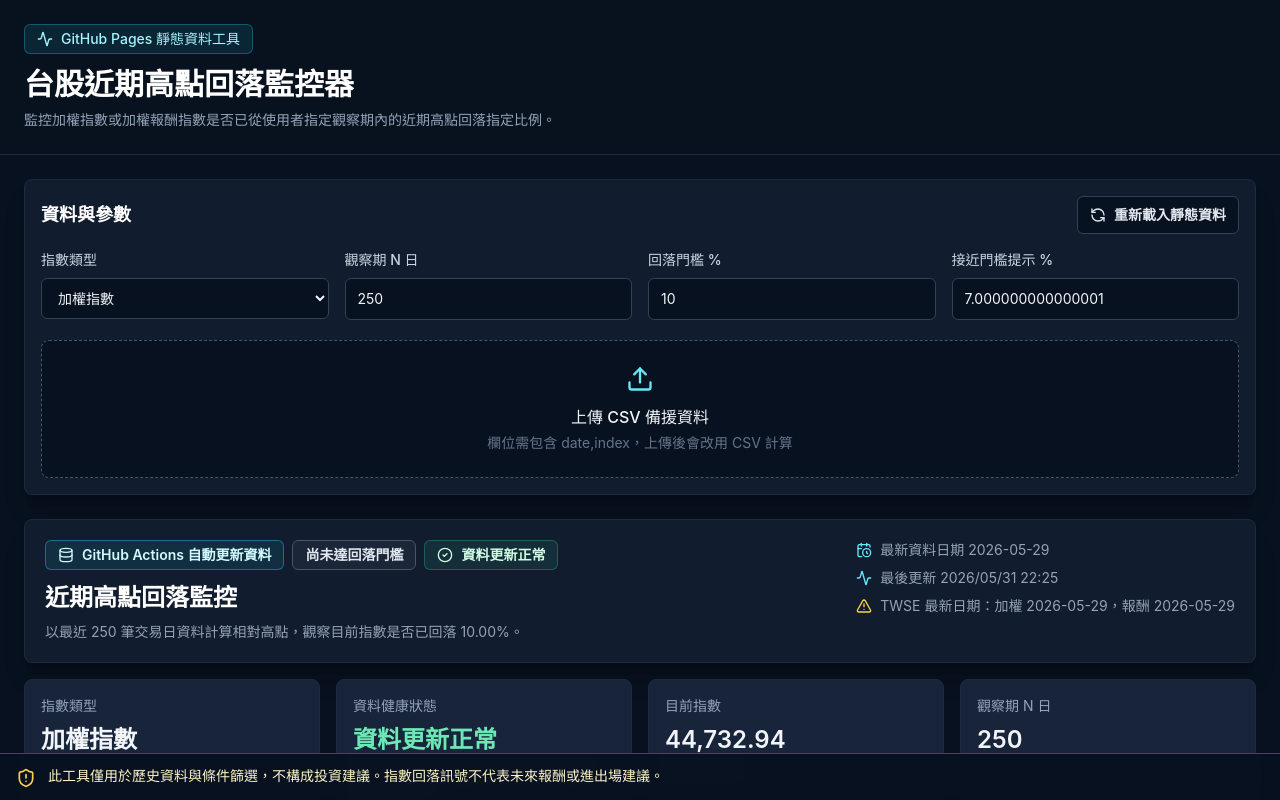
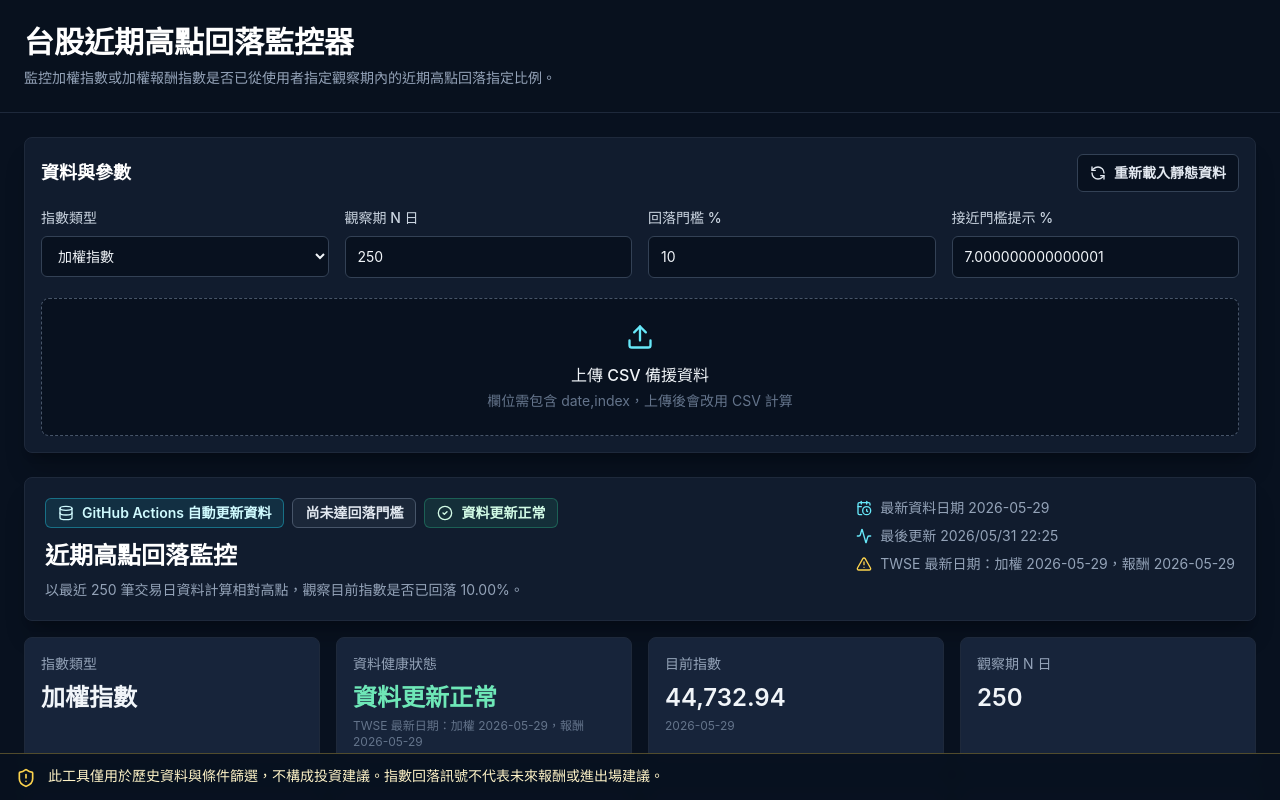
Before and after one commit to tzuhsien-dev/taiex-pullback-monitor, a React (Vite) app: page / in a window 1280 px wide. Shown: the top 800 px of the page. Built offline with nearby package versions, Linux system fonts and the light colour scheme.

Commit message:
Remove header data tool badge

```diff
--- a/src/App.tsx
+++ b/src/App.tsx
@@ -1,5 +1,4 @@
 import { useEffect, useMemo, useState } from 'react';
-import { Activity } from 'lucide-react';
 import { AlertSummary } from './components/AlertSummary';
 import { DashboardCards } from './components/DashboardCards';
 import { IndexChart } from './components/IndexChart';
@@ -112,10 +111,6 @@ function App() {
     <div className="min-h-screen bg-ink pb-28 text-slate-100">
       <header className="border-b border-slate-800 bg-ink/90">
         <div className="mx-auto max-w-7xl px-4 py-6 sm:px-6">
-          <div className="mb-3 inline-flex items-center gap-2 rounded-md border border-cyan-400/30 bg-cyan-400/10 px-3 py-1 text-sm font-medium text-cyan-200">
-            <Activity className="h-4 w-4" />
-            GitHub Pages 靜態資料工具
-          </div>
           <h1 className="text-2xl font-semibold text-white sm:text-3xl">台股近期高點回落監控器</h1>
           <p className="mt-2 max-w-3xl text-sm text-slate-400">
             監控加權指數或加權報酬指數是否已從使用者指定觀察期內的近期高點回落指定比例。
```
